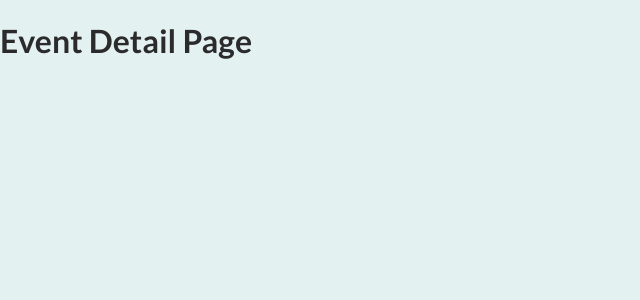
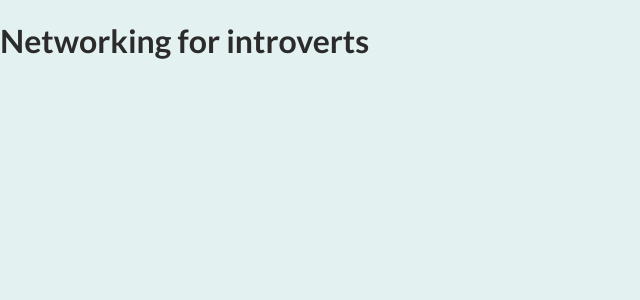
Before and after one commit to IvanPKostadinov/nextjs_events_app, a Next.js app: page /events/e2 in a window 1280 px wide. Shown: the top 300 px of the page, without its empty margins (0-640 px from the left). Built offline with nearby package versions, Linux system fonts and the light colour scheme.

Commit message:
added logic to extract the event Id from the url for the Event Detail page

```diff
--- a/pages/events/[eventId].js
+++ b/pages/events/[eventId].js
@@ -1,7 +1,21 @@
+import { useRouter } from 'next/router';
+
+import { getEventById } from '../../dummy-data';
+
 function EventDetailPage() {
+  const router = useRouter();
+
+  const eventId = router.query.eventId;
+
+  const event = getEventById(eventId);
+
+  if (!event) {
+    return <p>No event found!</p>;
+  }
+
   return (
     <div>
-      <h1>Event Detail Page</h1>
+      <h1>{event.title}</h1>
     </div>
   );
 }
```
